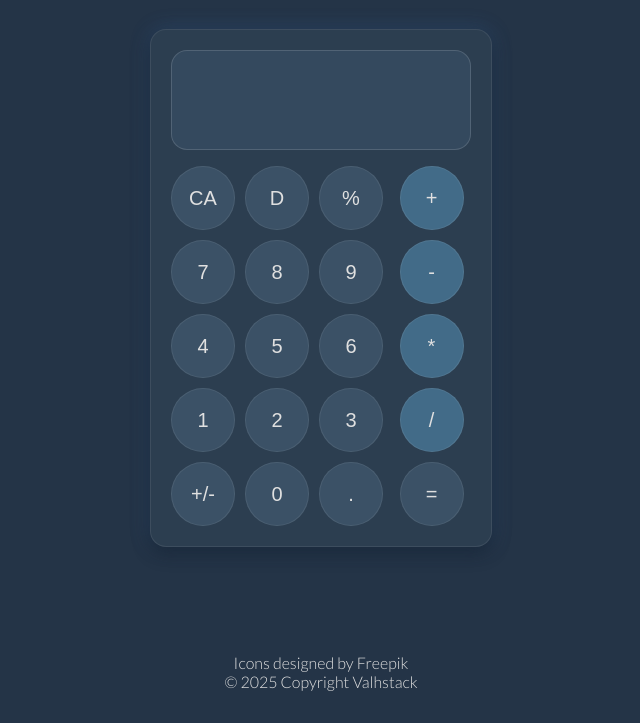
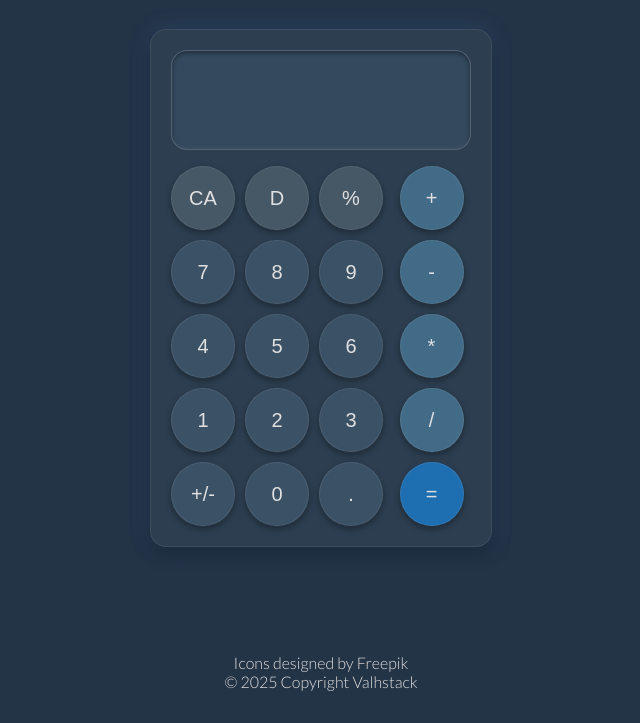
Before and after one commit to Valhstack/odin-calculator, a plain HTML site: page index.html in a window 1280 px wide. Shown: the part 77-800 px from the top of the page, without its empty margins (319-959 px from the left). Drawn offline with Linux system fonts and the light colour scheme.

Commit message:
Added button styles: different background color, active + hover states, shadows, etc.

```diff
--- a/index.html
+++ b/index.html
@@ -27,11 +27,11 @@
             </div>
             <div id="keyboard" class="buttonsPlacement">
                 <div id="calcKeyBoard" class="buttonsPlacement">
-                    <button id="clearAllBtn" class="text">CA</button>
-                    <button id="clearOneBtn" class="text">D</button>
-                    <button id="percentageBtn" class="text">%</button>
+                    <button id="clearAllBtn" class="utilityBtn text">CA</button>
+                    <button id="clearOneBtn" class="utilityBtn text">D</button>
+                    <button id="percentageBtn" class="utilityBtn text">%</button>
                     <button class="keyboardBtn text">7</button>
-                    <button class="keyboardBtn text" class="text">8</button>
+                    <button class="keyboardBtn text">8</button>
                     <button class="keyboardBtn text">9</button>
                     <button class="keyboardBtn text">4</button>
                     <button class="keyboardBtn text">5</button>
--- a/styles.css
+++ b/styles.css
@@ -81,6 +81,18 @@ button {
     height: 64px;
     width: 64px;
     border-radius: 50%;
+
+    box-shadow: 0 3px 6px rgba(0, 0, 0, 0.35),
+        0 1px 1px rgba(255, 255, 255, 0.05);
+}
+
+button:hover {
+    box-shadow: 0 0 6px rgba(46, 134, 222, 0.4);
+}
+
+button:active {
+    transform: translateY(1px);
+    box-shadow: inset 0 1px 2px rgba(0, 0, 0, 0.5);
 }
 
 #calculator {
@@ -109,6 +121,9 @@ button {
     display: flex;
     flex-direction: column;
     gap: 10px;
+
+    box-shadow: inset 0 2px 4px rgba(0, 0, 0, 0.4),
+        inset 0 -2px 2px rgba(255, 255, 255, 0.05);
 }
 
 #calcDisplay {
@@ -131,7 +146,7 @@ button {
     font-size: 16px;
 }
 
-#attribution{
+#attribution {
     font-size: 16px;
 }
 
@@ -154,10 +169,18 @@ button {
     color: #E0E0E0;
 }
 
-.keyboardBtn{
+.utilityBtn {
+    background-color: #465766;
+}
+
+.keyboardBtn {
     background-color: #3B5166;
 }
 
-.operatorBtn{
+.operatorBtn {
     background-color: #426B88;
 }
+
+#equalBtn {
+    background-color: #1E6FB2;
+}
```
